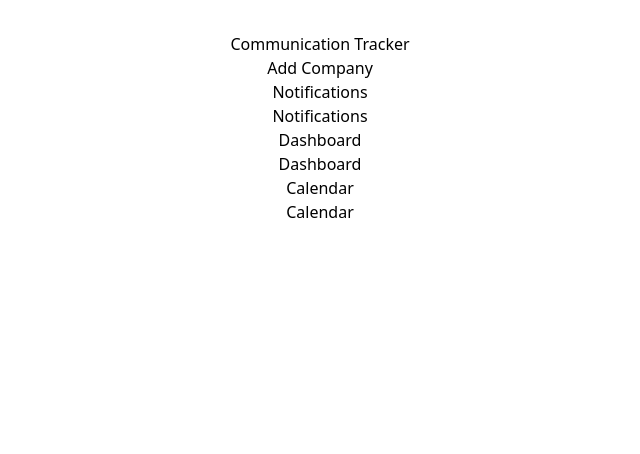
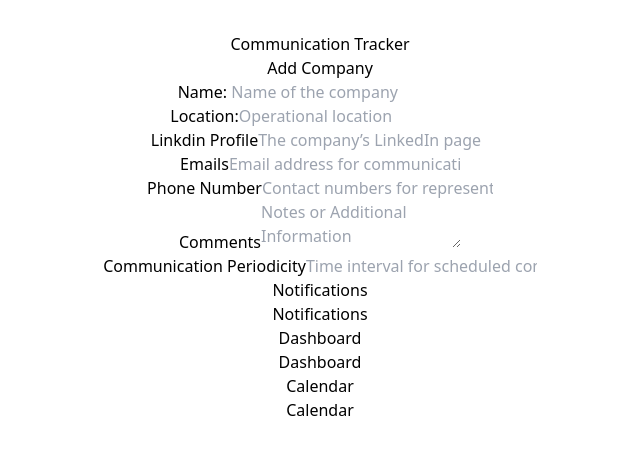
Before and after one commit to ramanuj-07/Calender-based-application, a React (Vite) app in the folder Calender Application/: page / in a window 1280 px wide. Shown: the top 454 px of the page, without its empty margins (320-960 px from the left). Built offline with nearby package versions, Linux system fonts and the light colour scheme.

Commit message:
Update CompanyForm.jsx
Update company entry

```diff
--- a/Calender Application/src/components/CompanyForm.jsx
+++ b/Calender Application/src/components/CompanyForm.jsx
@@ -1,5 +1,5 @@
-import React from 'react'
-import { useState } from 'react'
+import React from "react";
+import { useState } from "react";
 
 const CompanyForm = ({ onSubmit }) => {
   const [company, setCompany] = useState({});
@@ -13,13 +13,87 @@ const CompanyForm = ({ onSubmit }) => {
     e.preventDefault();
     onSubmit(company);
     setCompany({});
-    }
+  };
 
   return (
-      <>
+    <form onSubmit={handleSubmit} className="p-4 bg-gray-100 rounded space-y-4">
+      <div>
+        <label className="block font-medium">Name: </label>
+        <input
+          placeholder="Name of the company"
+          name="name"
+          value={company.name}
+          onChange={handleChange}
+          className="w-full border p-2 rounded"
+        />
+      </div>
+      <div>
+        <label className="block font-medium">Location:</label>
+        <input
+          placeholder="Operational location"
+          name="location"
+          value={company.location}
+          onChange={handleChange}
+          className="w-full border p-2 rounded"
+        />
+      </div>
 
-      </>
-  )
-}
+      <div>
+        <label className="block font-medium">Linkdin Profile</label>
+        <input
+          placeholder="The company’s LinkedIn page"
+          name="Linkdin Profile"
+          value={company.linkdinProfile}
+          onChange={handleChange}
+          className="w-full border p-2 rounded"
+        />
+      </div>
 
-export default CompanyForm
+      <div>
+        <label className="block font-medium">Emails</label>
+        <input
+          placeholder="Email address for communication"
+          name="Emails"
+          value={company.emails}
+          onChange={handleChange}
+          className="w-full border p-2 rounded"
+        />
+      </div>
+
+      <div>
+        <label className="block font-medium">Phone Number</label>
+        <input
+          placeholder="Contact numbers for representatives"
+          name="Phone Number"
+          value={company.phoneNumber}
+          onChange={handleChange}
+          className="w-full border p-2 rounded"
+        />
+      </div>
+
+      <div>
+        <label className="block font-medium">Comments</label>
+        <textarea
+          placeholder="Notes or Additional Information"
+          name="Comments"
+          value={company.comments}
+          onChange={handleChange}
+          className="w-full border p-2 rounded"
+        />
+      </div>
+
+      <div>
+        <label className="block font-medium">Communication Periodicity</label>
+        <input
+          placeholder="Time interval for scheduled communications"
+          name="Communication Periodicity"
+          value={company.communicationPeriodicity}
+          onChange={handleChange}
+          className="w-full border p-2 rounded"
+        />
+      </div>
+    </form>
+  );
+};
+
+export default CompanyForm;
```
Lines whose indentation alone changed are shown as unchanged.
